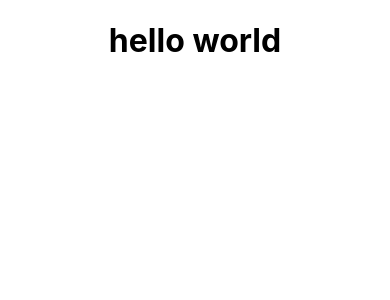
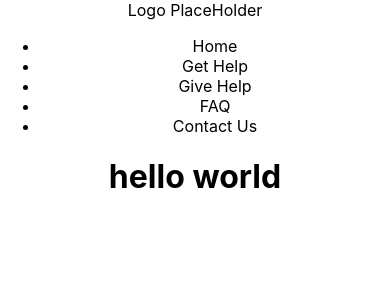
Before and after one commit to SchoolOfCode/final-project_front-end-jazzy-code-superheros, a React (Create React App) app: page / in a window 390 px wide. Shown: the top 300 px of the page. Built offline with nearby package versions, Linux system fonts and the light colour scheme.

Commit message:
basic JSX added to component - state added for responsive burger menu

```diff
--- a/src/App.js
+++ b/src/App.js
@@ -1,9 +1,21 @@
+import {useState} from 'react'
+
 import './App.css';
 
+import {Nav} from './Components/Nav'
+
 function App() {
+
+
+
+
   return (
     <div className="App">
+
+      <Nav/>
+
       <h1>hello world</h1>
+
     </div>
   );
 }
--- a/src/Components/Nav/index.js
+++ b/src/Components/Nav/index.js
@@ -0,0 +1,63 @@
+import {useState} from 'react'
+
+import './style.css'
+
+
+export const Nav = ()=> {
+
+  const [isActive, setIsActive] = useState(`false`)
+
+  const handleToggle = ()=> {
+    setIsActive(!isActive)
+  }
+
+  return (
+    <div id='outerNavDiv' className='?'>
+
+      <div id='innerNavDiv' className='?'>
+
+        <nav>
+
+          <div>
+
+            <span>
+              Logo PlaceHolder
+            </span>
+
+          </div>
+
+          <a href='#' className = 'toggleButton' onClick={handleToggle}>
+
+            <span className='bar'/>
+
+            <span className='bar'/>
+
+            <span className='bar'/>
+
+          </a>
+
+          <div id='navLinks' className={isActive ? `active` : null}>
+
+            <ul >
+
+              <li>Home</li>
+
+              <li>Get Help</li>
+
+              <li>Give Help</li>
+
+              <li>FAQ</li>
+
+              <li>Contact Us</li>
+
+            </ul>
+
+          </div>
+
+        </nav>
+
+      </div>
+
+    </div>
+  )
+}
--- a/src/Components/Nav/style.css
+++ b/src/Components/Nav/style.css
@@ -0,0 +1,3 @@
+.toggleButton {
+
+}
```
